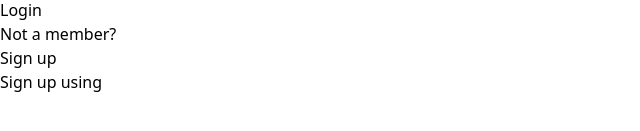
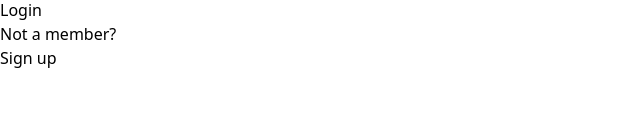
Before and after one commit to jidatit/niraj-project, a React (Vite) app: page /auth in a window 1280 px wide. Shown: the part 213-344 px from the top of the page, without its empty margins (0-640 px from the left). Built offline with nearby package versions, Linux system fonts and the light colour scheme; no server answers.

Commit message:
removed sign up using

```diff
--- a/src/auth/Login.jsx
+++ b/src/auth/Login.jsx
@@ -41,7 +41,6 @@ const Login = () => {
                 <Link to="/auth/signup" className="block"><button className="bg-[#D62828] w-full text-[20px] font-bold text-white px-4 py-2 rounded-md">Sign up</button></Link>
             </div>
 
-            <p className="text-gray-600 md:text-[15px] mb-[30px] text-[12px]">Sign up using</p>
 
         </div>
     )
```
